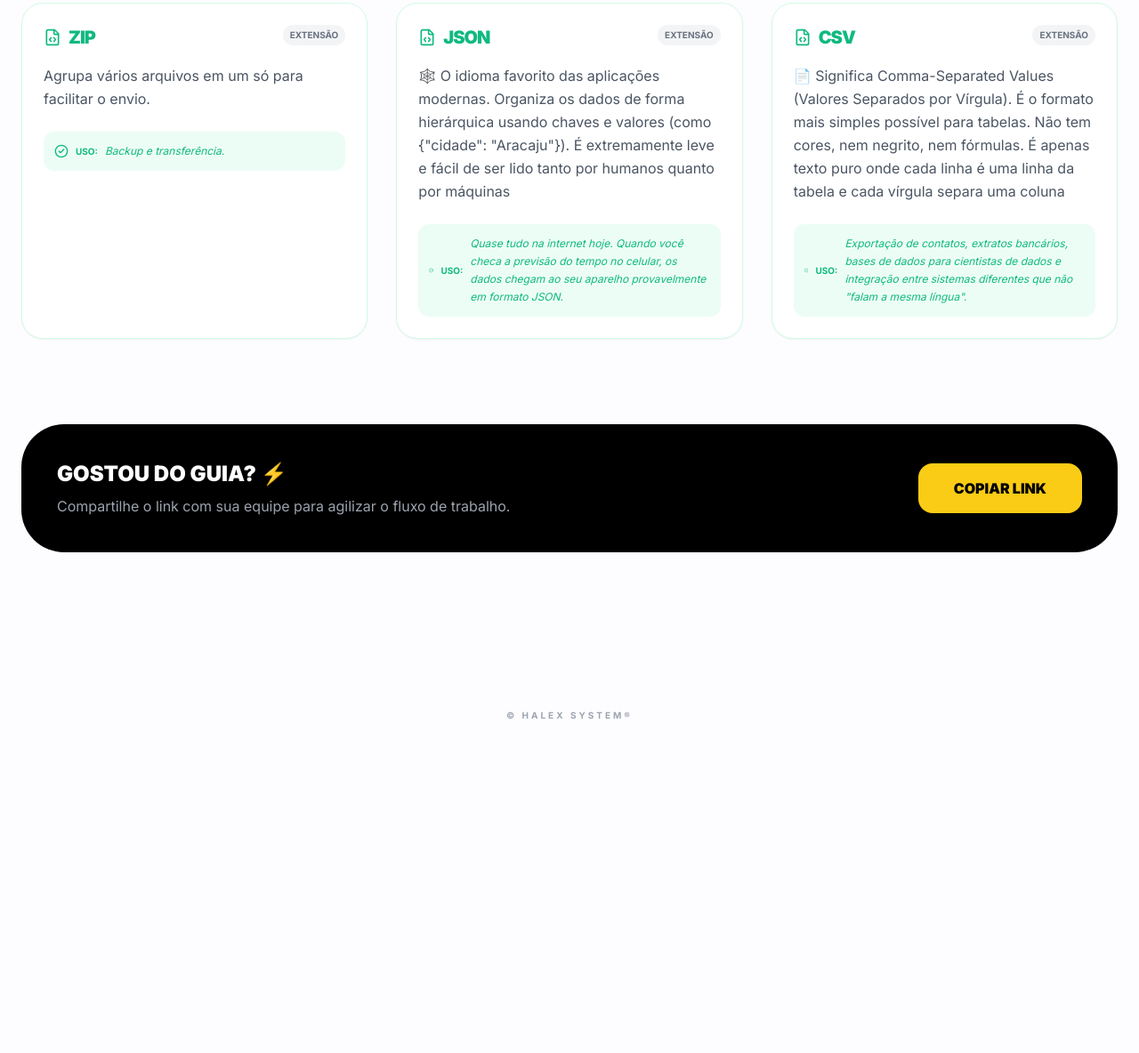
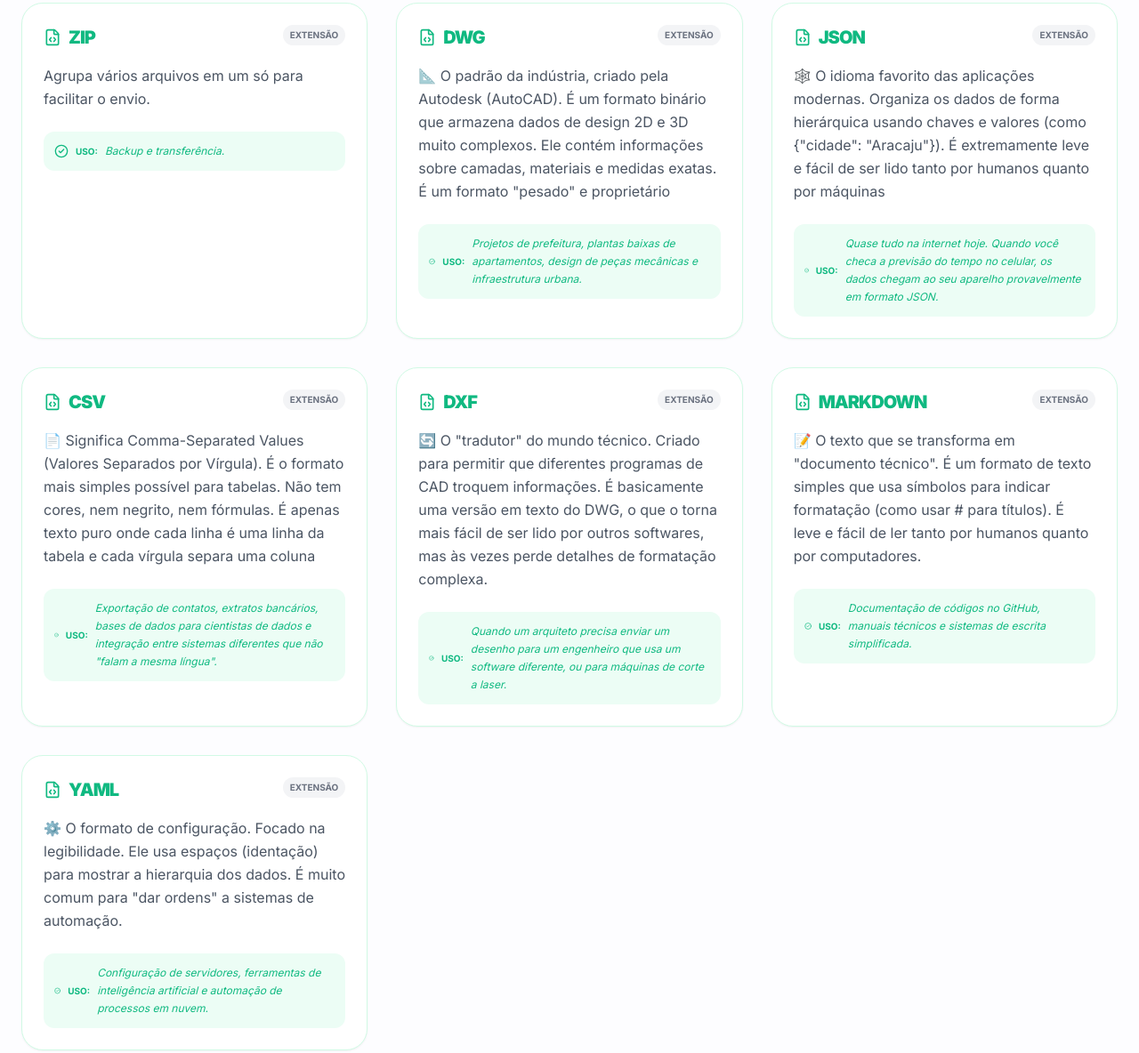
Before and after one commit to HalexTrabalho/formatos, a plain HTML site: page index.html in a window 1280 px wide. Shown: the part 3139-4323 px from the top of the page at 89% size. Before the commit the page ends 3999 px from the top, so only its background shows below. Drawn offline with nearby package versions, Linux system fonts and the light colour scheme.

Commit message:
Inclusão de conteúdo no index.html

```diff
--- a/index.html
+++ b/index.html
@@ -165,8 +165,12 @@
                 icon: 'archive',
                 items: [
                     { name: 'ZIP', description: 'Agrupa vários arquivos em um só para facilitar o envio.', use: 'Backup e transferência.' },
+					{ name: 'DWG', description: '📐 O padrão da indústria, criado pela Autodesk (AutoCAD). É um formato binário que armazena dados de design 2D e 3D muito complexos. Ele contém informações sobre camadas, materiais e medidas exatas. É um formato "pesado" e proprietário', use: 'Projetos de prefeitura, plantas baixas de apartamentos, design de peças mecânicas e infraestrutura urbana.' },
                     { name: 'JSON', description: '🕸️ O idioma favorito das aplicações modernas. Organiza os dados de forma hierárquica usando chaves e valores (como {"cidade": "Aracaju"}). É extremamente leve e fácil de ser lido tanto por humanos quanto por máquinas', use: 'Quase tudo na internet hoje. Quando você checa a previsão do tempo no celular, os dados chegam ao seu aparelho provavelmente em formato JSON.' },
 					{ name: 'CSV', description: '📄 Significa Comma-Separated Values (Valores Separados por Vírgula). É o formato mais simples possível para tabelas. Não tem cores, nem negrito, nem fórmulas. É apenas texto puro onde cada linha é uma linha da tabela e cada vírgula separa uma coluna', use: 'Exportação de contatos, extratos bancários, bases de dados para cientistas de dados e integração entre sistemas diferentes que não "falam a mesma língua".' },
+					{ name: 'DXF', description: '🔄 O "tradutor" do mundo técnico. Criado para permitir que diferentes programas de CAD troquem informações. É basicamente uma versão em texto do DWG, o que o torna mais fácil de ser lido por outros softwares, mas às vezes perde detalhes de formatação complexa.', use: 'Quando um arquiteto precisa enviar um desenho para um engenheiro que usa um software diferente, ou para máquinas de corte a laser.' },
+					{ name: 'Markdown', description: '📝 O texto que se transforma em "documento técnico". É um formato de texto simples que usa símbolos para indicar formatação (como usar # para títulos). É leve e fácil de ler tanto por humanos quanto por computadores.', use: 'Documentação de códigos no GitHub, manuais técnicos e sistemas de escrita simplificada.' },
+					{ name: 'YAML', description: '⚙️ O formato de configuração. Focado na legibilidade. Ele usa espaços (identação) para mostrar a hierarquia dos dados. É muito comum para "dar ordens" a sistemas de automação.', use: 'Configuração de servidores, ferramentas de inteligência artificial e automação de processos em nuvem.' },
                 ]
             }
         ];
```
